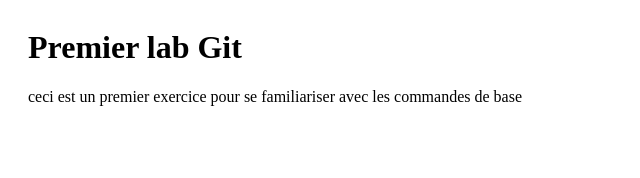
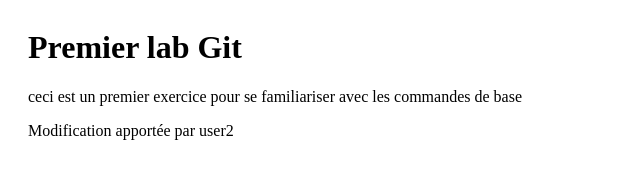
Before and after one commit to mehdi-mtir/demo2-git, a plain HTML site: page index.html in a window 1280 px wide. Shown: the top 178 px of the page, without its empty margins (0-640 px from the left). Drawn offline with Linux system fonts and the light colour scheme.

Commit message:
Nouvelle modification apportée par user 2

```diff
--- a/index.html
+++ b/index.html
@@ -10,6 +10,8 @@
     <div class="container">
         <h1>Premier lab Git</h1>
         <p>ceci est un premier exercice pour se familiariser avec les commandes de base</p>
+
+        <p>Modification apportée par user2</p>
     </div>
 </body>
 </html>
```
